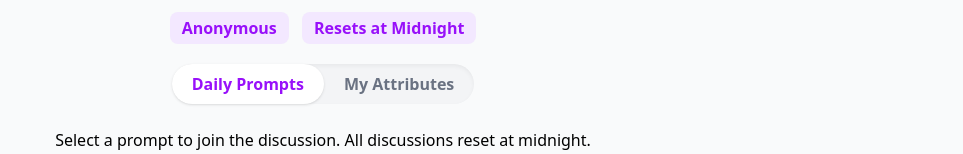
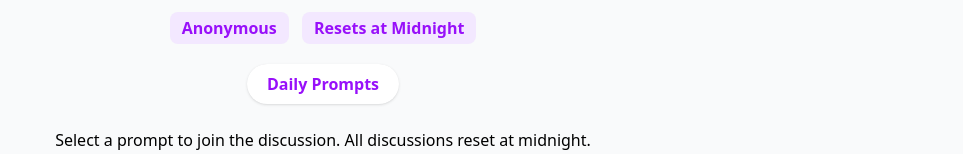
Before and after one commit to cs467-spring2025-discussion-app/capstone-discussion-app, a React (Vite) app in the folder frontend/: page / in a window 1280 px wide. Shown: the part 148-302 px from the top of the page, without its empty margins (317-1280 px from the left). Built offline with nearby package versions, Linux system fonts and the light colour scheme; no server answers.

Commit message:
feat(react): hide My Attributes toggle when not logged in

```diff
--- a/frontend/src/components/TabToggle.jsx
+++ b/frontend/src/components/TabToggle.jsx
@@ -1,20 +1,26 @@
+import { useUser } from "@/hooks/useUser";
+
 export default function TabToggle({ activeTab, setActiveTab }) {
+  const { user } = useUser();
+
   return (
     <div className="bg-gray-100 rounded-full justify-center shadow-inner mb-3">
       <button
-        onClick={() => setActiveTab('daily')}
+        onClick={() => setActiveTab("daily")}
         className={`px-5 py-2 font-semibold rounded-full transition cursor-pointer
-          ${activeTab === 'daily' ? 'bg-white text-purple-600 shadow' : 'text-gray-500'}`}
+          ${activeTab === "daily" ? "bg-white text-purple-600 shadow" : "text-gray-500"}`}
       >
         Daily Prompts
       </button>
-      <button
-        onClick={() => setActiveTab('attributes')}
-        className={`px-5 py-2 font-semibold rounded-full transition cursor-pointer
-          ${activeTab === 'attributes' ? 'bg-white text-purple-600 shadow' : 'text-gray-500'}`}
-      >
-        My Attributes
-      </button>
+      {user && (
+        <button
+          onClick={() => setActiveTab("attributes")}
+          className={`px-5 py-2 font-semibold rounded-full transition cursor-pointer
+          ${activeTab === "attributes" ? "bg-white text-purple-600 shadow" : "text-gray-500"}`}
+        >
+          My Attributes
+        </button>
+      )}
     </div>
   );
 }
```
